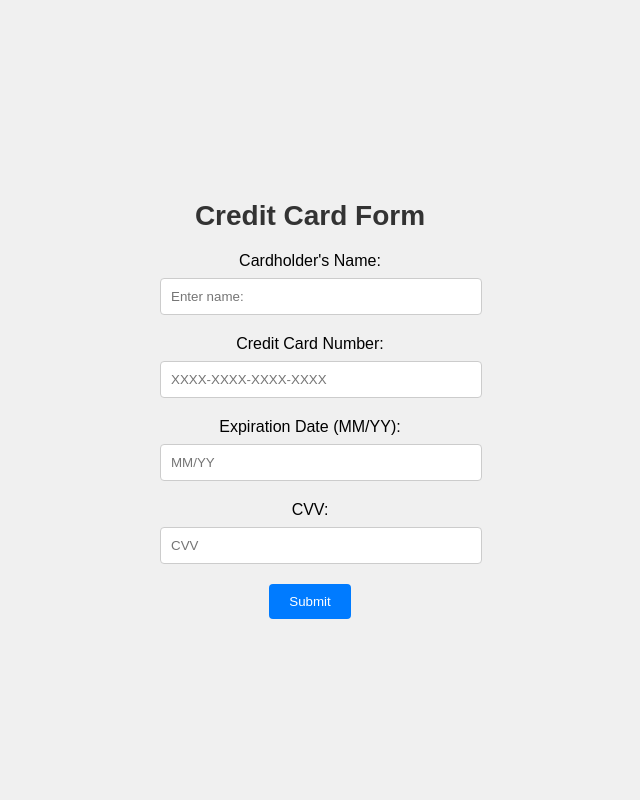
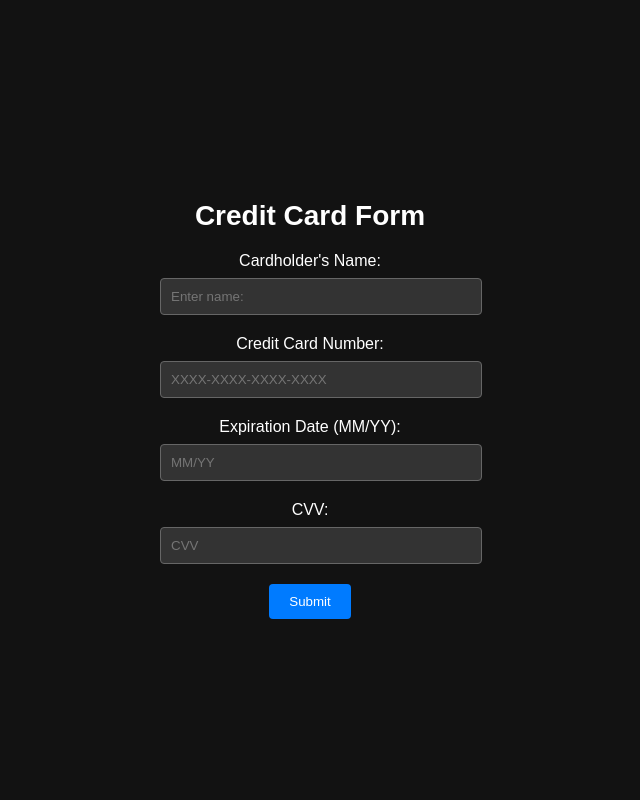
Before and after one commit to LuisArthurDornelas/CreditCardAPI, a Flask app: page /validate in a window 1280 px wide. Shown: the whole page, without its empty margins (330-970 px from the left). Run offline with Flask 3, Linux system fonts and the light colour scheme.

Commit message:
feat: changes styling to dark mode

```diff
--- a/static/style.css
+++ b/static/style.css
@@ -1,44 +1,8 @@
 body {
     font-family: Arial, sans-serif;
     text-align: center;
-}
-form {
-    width: 300px;
-    margin: 0 auto;
-}
-label {
-    display: block;
-    margin-bottom: 8px;
-}
-input[type="text"] {
-    width: 100%;
-    padding: 10px;
-    margin-bottom: 20px;
-    border: 1px solid #ccc;
-    border-radius: 4px;
-}
-input[type="number"] {
-    width: 100%;
-    padding: 10px;
-    margin-bottom: 20px;
-    border: 1px solid #ccc;
-    border-radius: 4px;
-}
-input[type="submit"] {
-    background-color: #007BFF;
-    color: #fff;
-    border: none;
-    padding: 10px 20px;
-    border-radius: 4px;
-    cursor: pointer;
-}
-input[type="submit"]:hover {
-    background-color: #0056b3;
-}
-
-body {
-    font-family: Arial, sans-serif;
-    background-color: #f0f0f0;
+    background-color: #121212; /* Fundo escuro */
+    color: #fff; /* Texto branco */
     margin: 0;
     padding: 0;
     display: flex;
@@ -48,20 +12,55 @@ body {
     height: 100vh;
 }
 
+form {
+    width: 300px;
+    margin: 0 auto;
+}
+
+label {
+    display: block;
+    margin-bottom: 8px;
+    color: #fff; /* Texto branco */
+}
+
+input[type="text"],
+input[type="number"] {
+    width: 100%;
+    padding: 10px;
+    margin-bottom: 20px;
+    border: 1px solid #666; /* Borda cinza mais escura */
+    border-radius: 4px;
+    background-color: #333; /* Fundo cinza escuro */
+    color: #fff; /* Texto branco */
+}
+
+input[type="submit"] {
+    background-color: #007BFF;
+    color: #fff;
+    border: none;
+    padding: 10px 20px;
+    border-radius: 4px;
+    cursor: pointer;
+}
+
+input[type="submit"]:hover {
+    background-color: #0056b3;
+}
+
 h1 {
     font-size: 28px;
-    color: #333;
+    color: #fff; /* Título em branco */
     margin-bottom: 20px;
 }
 
 p {
     font-size: 18px;
-    color: #666;
+    color: #ccc; /* Texto cinza claro */
     text-align: center;
     max-width: 400px;
     margin: 0 auto;
     padding: 10px;
-    background-color: #fff;
+    background-color: #333; /* Fundo cinza escuro */
     border-radius: 5px;
     box-shadow: 0 0 5px rgba(0, 0, 0, 0.2);
 }
```
